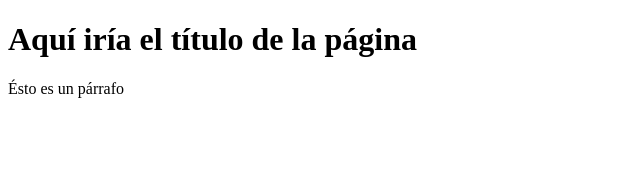
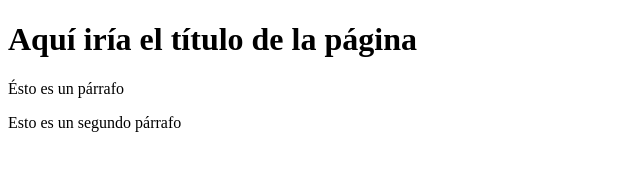
Before and after one commit to mcalistriraga/Proyecto-web-empresa-C, a plain HTML site: page index.html in a window 1280 px wide. Shown: the whole page, without its empty margins (0-640 px from the left). Drawn offline with Linux system fonts and the light colour scheme.

Commit message:
Agregando segundo párrafo

```diff
--- a/index.html
+++ b/index.html
@@ -9,5 +9,6 @@
 <body>
     <h1>Aquí iría el título de la página</h1>
     <p> Ésto es un párrafo </p>
+    <P>Esto es un segundo párrafo</P>
 </body>
 </html>
```
